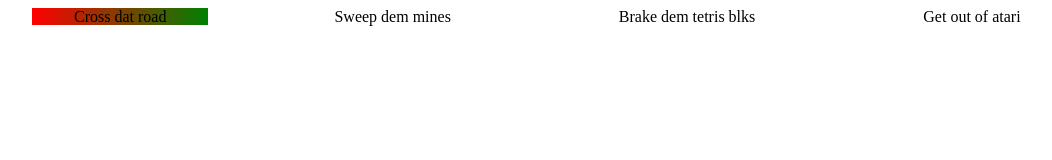
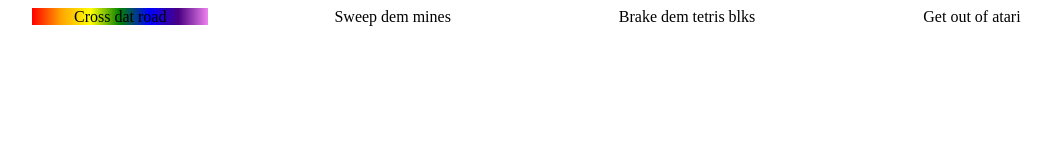
Before and after one commit to p21oger/because, a plain HTML site: page index.html in a window 1280 px wide. In both pictures the pointer is over the link "Cross dat road". Shown: the whole page, without its empty margins (16-1068 px from the left). Drawn offline with Linux system fonts and the light colour scheme.

Commit message:
Update styles.css

```diff
--- a/styles.css
+++ b/styles.css
@@ -16,11 +16,11 @@
   padding: 0px 42px;
   text-decoration: none;
 }
-li.secret {
+li secret {
   color:green
 }
 
 /* Change the link color to #111 (black) on hover */
 li a:hover {
-  background-image: linear-gradient(to right, red, green);
+  background-image: linear-gradient(to right, red, orange, yellow, green, blue, indigo, violet);
 }
```
